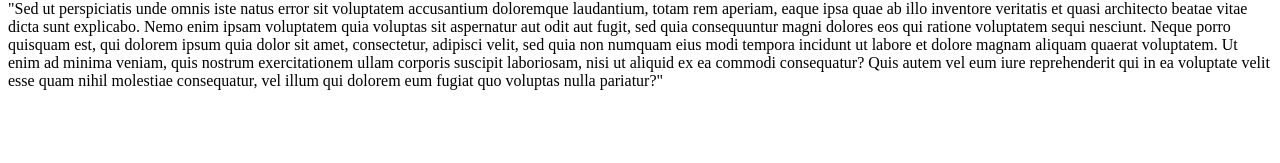
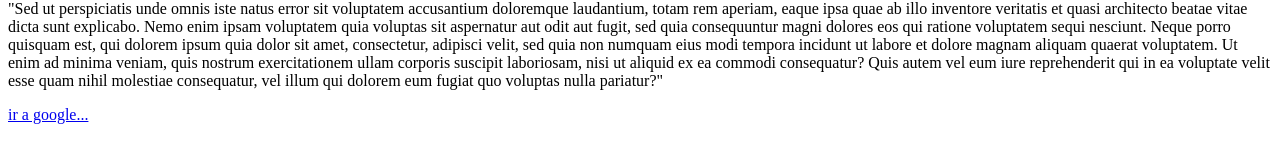
Before and after one commit to dalguardado/clase2esenwebsite, a plain HTML site: page website/index.html in a window 1280 px wide. Shown: the part 183-346 px from the top of the page. Drawn offline with Linux system fonts and the light colour scheme.

Commit message:
Update index.html

```diff
--- a/website/index.html
+++ b/website/index.html
@@ -9,5 +9,6 @@
 		<h2>introduccion</h2>
 		<p>"Lorem ipsum dolor sit amet, consectetur adipiscing elit, sed do eiusmod tempor incididunt ut labore et dolore magna aliqua. Ut enim ad minim veniam, quis nostrud exercitation ullamco laboris nisi ut aliquip ex ea commodo consequat. Duis aute irure dolor in reprehenderit in voluptate velit esse cillum dolore eu fugiat nulla pariatur. Excepteur sint occaecat cupidatat non proident, sunt in culpa qui officia deserunt mollit anim id est laborum."</p>
 		<p>"Sed ut perspiciatis unde omnis iste natus error sit voluptatem accusantium doloremque laudantium, totam rem aperiam, eaque ipsa quae ab illo inventore veritatis et quasi architecto beatae vitae dicta sunt explicabo. Nemo enim ipsam voluptatem quia voluptas sit aspernatur aut odit aut fugit, sed quia consequuntur magni dolores eos qui ratione voluptatem sequi nesciunt. Neque porro quisquam est, qui dolorem ipsum quia dolor sit amet, consectetur, adipisci velit, sed quia non numquam eius modi tempora incidunt ut labore et dolore magnam aliquam quaerat voluptatem. Ut enim ad minima veniam, quis nostrum exercitationem ullam corporis suscipit laboriosam, nisi ut aliquid ex ea commodi consequatur? Quis autem vel eum iure reprehenderit qui in ea voluptate velit esse quam nihil molestiae consequatur, vel illum qui dolorem eum fugiat quo voluptas nulla pariatur?"</p>
+		<a href="https://www.google.com/" target="_blank"> ir a google...</a>
 	</body>
 <html>
```
